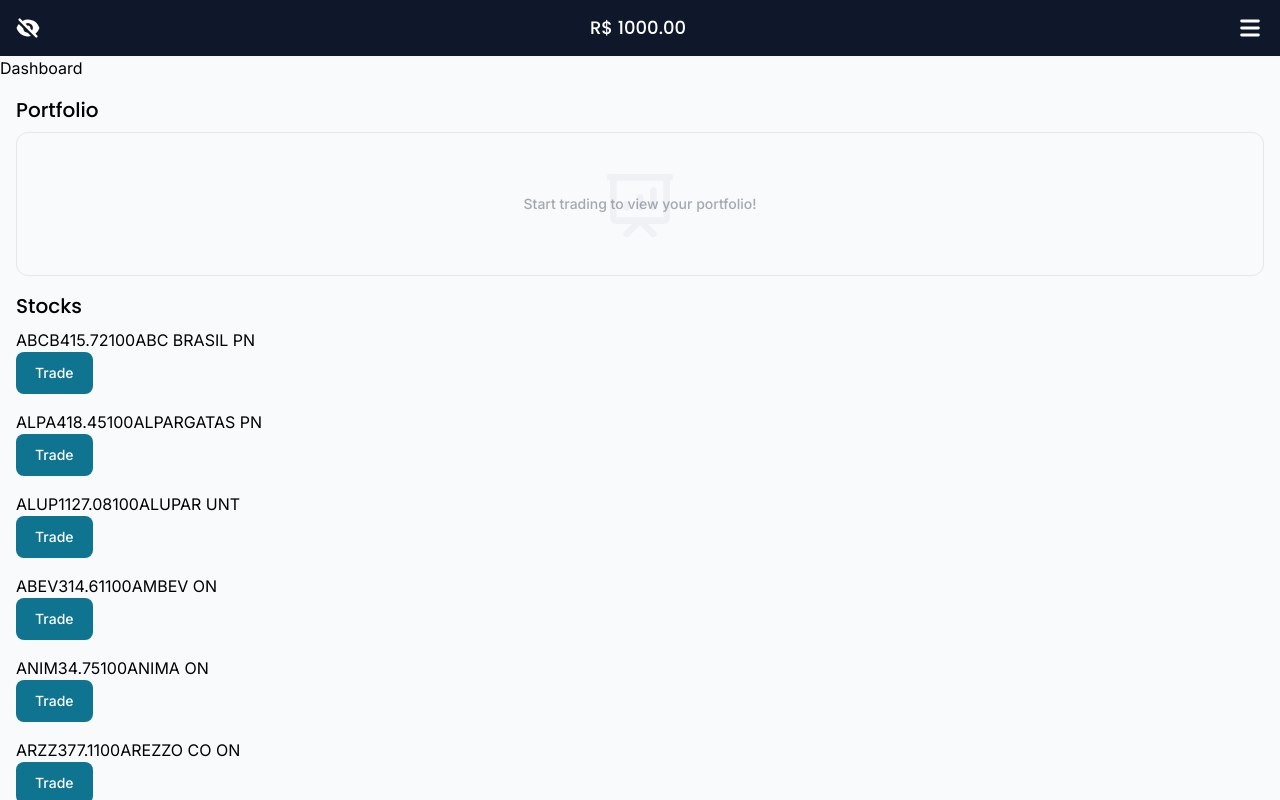
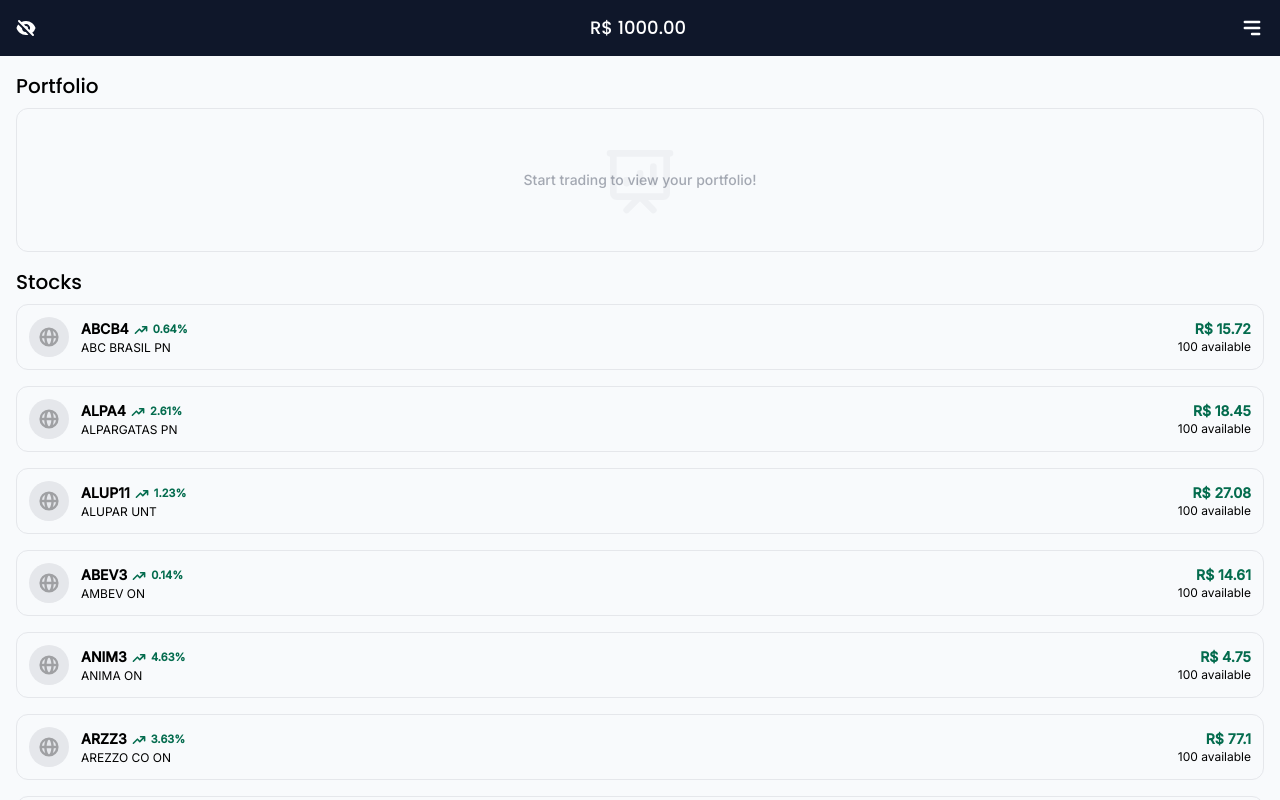
Before and after one commit to pedrossdemelo/xt-brokers, a React (Vite) app: page /login in a window 1280 px wide. Both pictures are taken after typing "name@example.com", "Sample123" into the empty fields and a click on the button "Login". Shown: the top 800 px of the page. Built offline with nearby package versions, Linux system fonts and the light colour scheme.

Commit message:
style: tweak flexbox and icons

```diff
--- a/src/components/Header.tsx
+++ b/src/components/Header.tsx
@@ -4,7 +4,7 @@
   EyeIcon,
   EyeOffIcon,
   LogoutIcon,
-  MenuIcon,
+  MenuAlt3Icon,
   UserIcon,
   ViewGridIcon,
 } from "@heroicons/react/solid";
@@ -54,12 +54,12 @@
   if (!user) return null;
 
   return (
-    <nav className="h-14 flex px-4 py-2 z-50 justify-between items-center bg-slate-900 text-white">
+    <nav className="relative h-14 flex px-4 py-2 z-50 justify-between items-center bg-slate-900 text-white">
       <button onClick={toggleFunds}>
         {showFunds ? (
-          <EyeOffIcon className="h-6" />
+          <EyeOffIcon className="h-5" />
         ) : (
-          <EyeIcon className="h-6" />
+          <EyeIcon className="h-5" />
         )}
       </button>
 
@@ -71,7 +71,11 @@
         R$ {funds.toFixed(2)}
       </h1>
 
-      <Dropdown inline arrowIcon={false} label={<MenuIcon className="h-7" />}>
+      <Dropdown
+        inline
+        arrowIcon={false}
+        label={<MenuAlt3Icon className="h-6" />}
+      >
         <Dropdown.Item>
           <div className="flex gap-2 items-center mr-2">
             <UserIcon className="h-6" />
--- a/src/components/Paper.tsx
+++ b/src/components/Paper.tsx
@@ -1,4 +1,8 @@
-import { Button } from "flowbite-react";
+import {
+  GlobeAltIcon,
+  TrendingDownIcon,
+  TrendingUpIcon,
+} from "@heroicons/react/solid";
 import { useCallback } from "react";
 import { useNavigate } from "react-router-dom";
 import { Paper as TPaper } from "utils";
@@ -18,22 +22,61 @@
   return { tradeTicker };
 }
 
-export default function Paper({ data }: Props) {
+export default function Paper({ data, personal = false }: Props) {
   const { tradeTicker } = usePaper(data);
 
   return (
-    <div>
-      <div>
-        {data.CodAtivo}
+    <div
+      onClick={tradeTicker}
+      className="border-gray-200 p-3 rounded-xl text-sm border flex justify-between items-center"
+    >
+      <div className="flex gap-3 items-center">
+        <div className="h-10 w-10 rounded-full bg-gray-200 flex items-center justify-center">
+          <GlobeAltIcon className="h-6 opacity-30" />
+        </div>
 
-        {data.Valor}
+        <div>
+          <div className="font-semibold">
+            <span>{data.CodAtivo}</span>
 
-        {data.QteAtivo}
+            <span
+              className={`text-[11px] h-full relative inline-block bottom-px ml-1 ${
+                data.Variacao > 0 ? "text-green-700" : "text-red-700"
+              }`}
+            >
+              {data.Variacao > 0 ? (
+                <TrendingUpIcon className="h-4 mr-1 inline" />
+              ) : (
+                <TrendingDownIcon className="h-4 mr-1 inline" />
+              )}
 
-        {data.NomeAtivo}
+              {data.Variacao}
+
+              {"%"}
+            </span>
+          </div>
+
+          <div className="text-xs">{data.NomeAtivo}</div>
+        </div>
       </div>
 
-      <Button onClick={tradeTicker}>Trade</Button>
+      <div className="text-right">
+        <div
+          className={`font-semibold ${
+            data.Variacao > 0 ? "text-green-700" : "text-red-700"
+          }`}
+        >
+          <span>
+            R$ {personal ? (data.Valor * data.QteAtivo).toFixed(2) : data.Valor}
+          </span>
+        </div>
+
+        <div className="text-xs">
+          {data.QteAtivo}
+
+          {personal ? " owned" : " available"}
+        </div>
+      </div>
     </div>
   );
 }
--- a/src/pages/Dashboard.tsx
+++ b/src/pages/Dashboard.tsx
@@ -3,9 +3,7 @@
 
 export default function Dashboard() {
   return (
-    <div className="grow">
-      <div>Dashboard</div>
-
+    <div className="grow flex flex-col">
       <UserPapers />
 
       <AllPapers />
--- a/src/pages/Funds.tsx
+++ b/src/pages/Funds.tsx
@@ -1,9 +1,9 @@
-import { Button, TextInput } from "flowbite-react";
+import { Button, TextInput, Timeline } from "flowbite-react";
 import { useUserData } from "hooks";
 import React from "react";
 
 function useFunds() {
-  const { funds, setFunds, portfolio, logout } = useUserData();
+  const { funds, setFunds, portfolio } = useUserData();
 
   const [amount, setAmount] = React.useState(0);
 
@@ -23,19 +23,15 @@
     amount,
     setAmount: (e: React.ChangeEvent<HTMLInputElement>) =>
       setAmount(Math.max(0, +e.target.value)),
-    logout,
   };
 }
 
 export default function Funds() {
-  const { funds, amount, setAmount, addFunds, removeFunds, portfolio, logout } =
-    useFunds();
+  const { funds, amount, setAmount, addFunds, removeFunds } = useFunds();
 
   return (
-    <>
+    <div className="grow">
       <div>Funds: {funds.toFixed(2)}</div>
-
-      <div>Portfolio: {portfolio.toFixed(2)}</div>
 
       <TextInput type="number" value={amount} onChange={setAmount} />
 
@@ -45,7 +41,45 @@
         Remove Funds
       </Button>
 
-      <Button onClick={logout}>Logout</Button>
-    </>
+      <div className="p-4">
+        <Timeline>
+          <Timeline.Item>
+            <Timeline.Point />
+
+            <Timeline.Content>
+              <Timeline.Time>18 July 2022</Timeline.Time>
+
+              <Timeline.Title>Deposits are now free!</Timeline.Title>
+
+              <Timeline.Body>
+                <p className="text-sm">
+                  The manager has gone crazy! We are now accepting deposits
+                  without fees, and... without any payments! That&apos;s right,
+                  we are giving free fake virtual money!
+                </p>
+              </Timeline.Body>
+            </Timeline.Content>
+          </Timeline.Item>
+
+          <Timeline.Item>
+            <Timeline.Point />
+
+            <Timeline.Content>
+              <Timeline.Time>9 July 2022</Timeline.Time>
+
+              <Timeline.Title>XP Inc. is hiring!</Timeline.Title>
+
+              <Timeline.Body>
+                <p className="text-sm">
+                  Brazil&apos;s leading financial services company is opening up
+                  100 positions tailored towards early-career software
+                  engineers. Let&apos;s hope they notice me!
+                </p>
+              </Timeline.Body>
+            </Timeline.Content>
+          </Timeline.Item>
+        </Timeline>
+      </div>
+    </div>
   );
 }
```
